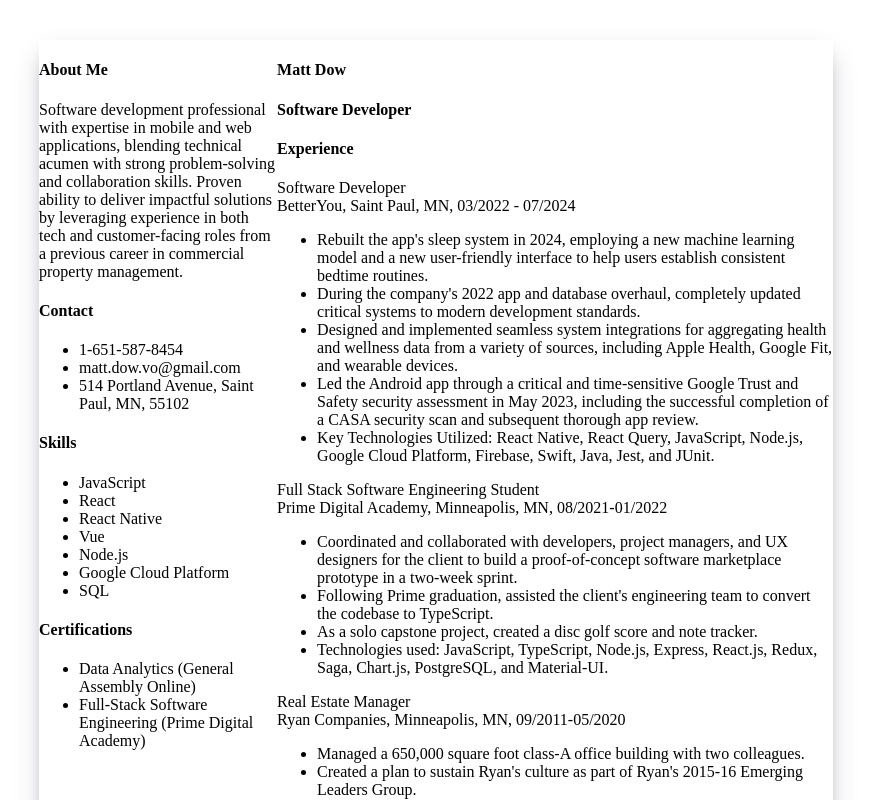
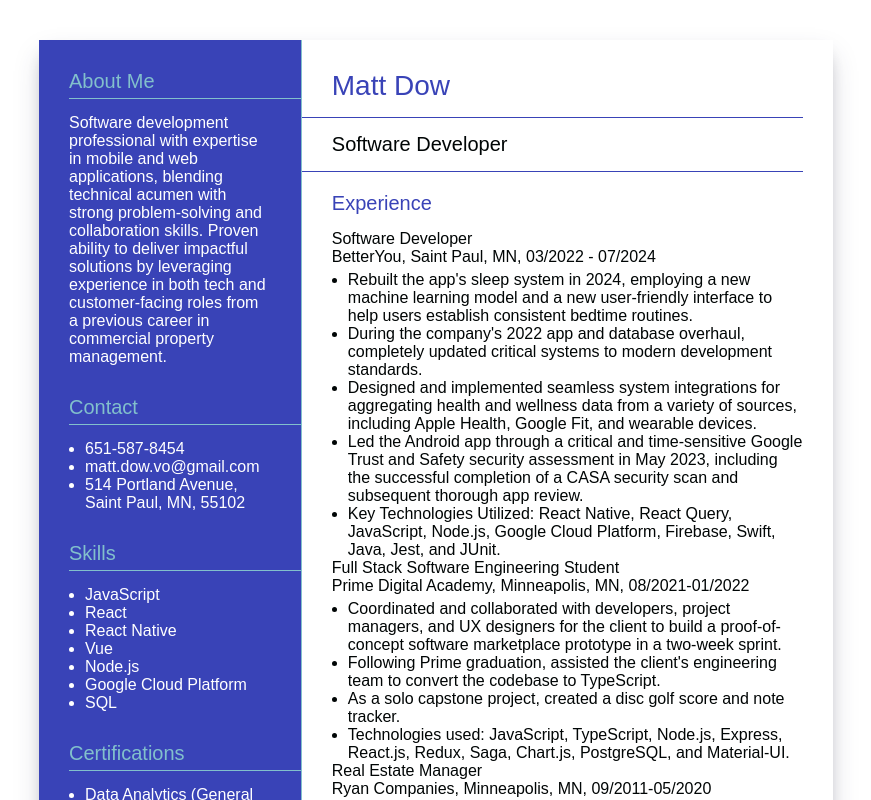
Before and after one commit to mattdow/web-resume, a Vue app in the folder matt-dow-resume-builder/: page / in a window 1280 px wide. Shown: the top 800 px of the page, without its empty margins (1-872 px from the left). Built offline with nearby package versions, Linux system fonts and the light colour scheme.

Commit message:
Add remaining resume content and basic styles

```diff
--- a/matt-dow-resume-builder/src/App.vue
+++ b/matt-dow-resume-builder/src/App.vue
@@ -3,23 +3,28 @@
   <main class="container">
     <div id="resume" class="d-flex">
       <div class="left-col">
-        <h4 class="section-headline">
+        <div class="resume-section">
+          <div class="section-headline">
             About Me
-        </h4>
+          </div>
           <div>
             Software development professional with expertise in mobile and web applications, blending technical acumen with strong problem-solving and collaboration skills. Proven ability to deliver impactful solutions by leveraging experience in both tech and customer-facing roles from a previous career in commercial property management.
           </div>
-        <h4 class="section-headline">
+        </div>
+        <div class="resume-section">
+          <div class="section-headline">
             Contact
-        </h4>
+          </div>
           <ul>
-          <li>1-651-587-8454</li>
+            <li>651-587-8454</li>
             <li>matt.dow.vo@gmail.com</li>
             <li>514 Portland Avenue, Saint Paul, MN, 55102</li>
           </ul>
-        <h4 class="section-headline">
+        </div>
+        <div class="resume-section">
+          <div class="section-headline">
             Skills
-        </h4>
+          </div>
           <ul>
             <li>JavaScript</li>
             <li>React</li>
@@ -29,13 +34,16 @@
             <li>Google Cloud Platform</li>
             <li>SQL</li>
           </ul>
-        <h4 class="section-headline">
+        </div>
+        <div class="resume-section">
+          <div class="section-headline">
             Certifications
-        </h4>
+          </div>
           <ul>
             <li>Data Analytics (General Assembly Online)</li>
             <li>Full-Stack Software Engineering (Prime Digital Academy)</li>
           </ul>
+        </div>
       </div>
       <div class="right-col">
         <h4 class="personal-name">
@@ -104,10 +112,6 @@
         <h4 class="section-headline">
           Education
         </h4>
-        <div>Certificate in Full Stack Software Engineering</div>
-        <div>Prime Digital Academy, 08/2021-01/2022</div>
-        <div>Certificate in Data Analytics</div>
-        <div>General Assembly, 06/2019-08/2019</div>
         <div>Courses taken toward a Chemical Engineering Degree</div>
         <div>University of Wisconsin-Madison, 1997-2001</div>
       </div>
--- a/matt-dow-resume-builder/src/assets/main.css
+++ b/matt-dow-resume-builder/src/assets/main.css
@@ -1,3 +1,17 @@
+:root {
+  --highlight-color-left: #82C0CC;
+  --background-color-left: #3943B7;
+  --text-color-left: #ffffff;
+  --highlight-color-right: #3943B7;
+  --background-color-right: #ffffff;
+  --text-color-right: #000505;
+}
+
+body {
+  font-family: sans-serif;
+  font-size: 16px;
+}
+
 .container {
   margin: 40px auto;
   max-width: 1200px;
@@ -6,3 +20,66 @@
 .d-flex {
   display: flex;
 }
+
+.left-col {
+  background-color: var(--background-color-left);
+  color: var(--text-color-left);
+  border-right: 1px solid var(--highlight-color-left);
+  width: 30%;
+  padding: 30px;
+}
+
+.right-col {
+  background-color: var(--background-color-right);
+  color: var(--text-color-right);
+  width: 70%;
+  padding: 30px;
+}
+
+.section-headline {
+  font-size: 20px;
+  font-weight: var(--headline-weight);
+  margin-bottom: 15px;
+  margin-top: 0;
+}
+
+.right-col .section-headline {
+  color: var(--highlight-color-right);
+}
+
+.left-col .section-headline {
+  border-bottom: 1px solid var(--highlight-color-left);
+  padding-bottom: 5px;
+  margin-right: -30px;
+  padding-right: 10px;
+  color: var(--highlight-color-left);
+}
+
+.resume-section {
+  margin-bottom: 30px;
+}
+
+.personal-name {
+  font-weight: 300;
+  color: var(--highlight-color-right);
+  font-size: 28px;
+  border-bottom: 1px solid var(--highlight-color-right);
+  margin: 0;
+  margin-left: -30px;
+  padding-left: 30px;
+  padding-bottom: 15px;
+}
+
+.personal-title {
+  border-bottom: 1px solid var(--highlight-color-right);
+  margin: 0 0 20px -30px;
+  padding: 15px 0 15px 30px;
+  font-weight: 300;
+  font-size: 20px;
+}
+
+#resume ul {
+  padding-inline-start: 16px;
+  margin-block-end: 0px;
+  margin-block-start: 5px;
+}
```
Lines whose indentation alone changed are shown as unchanged.
